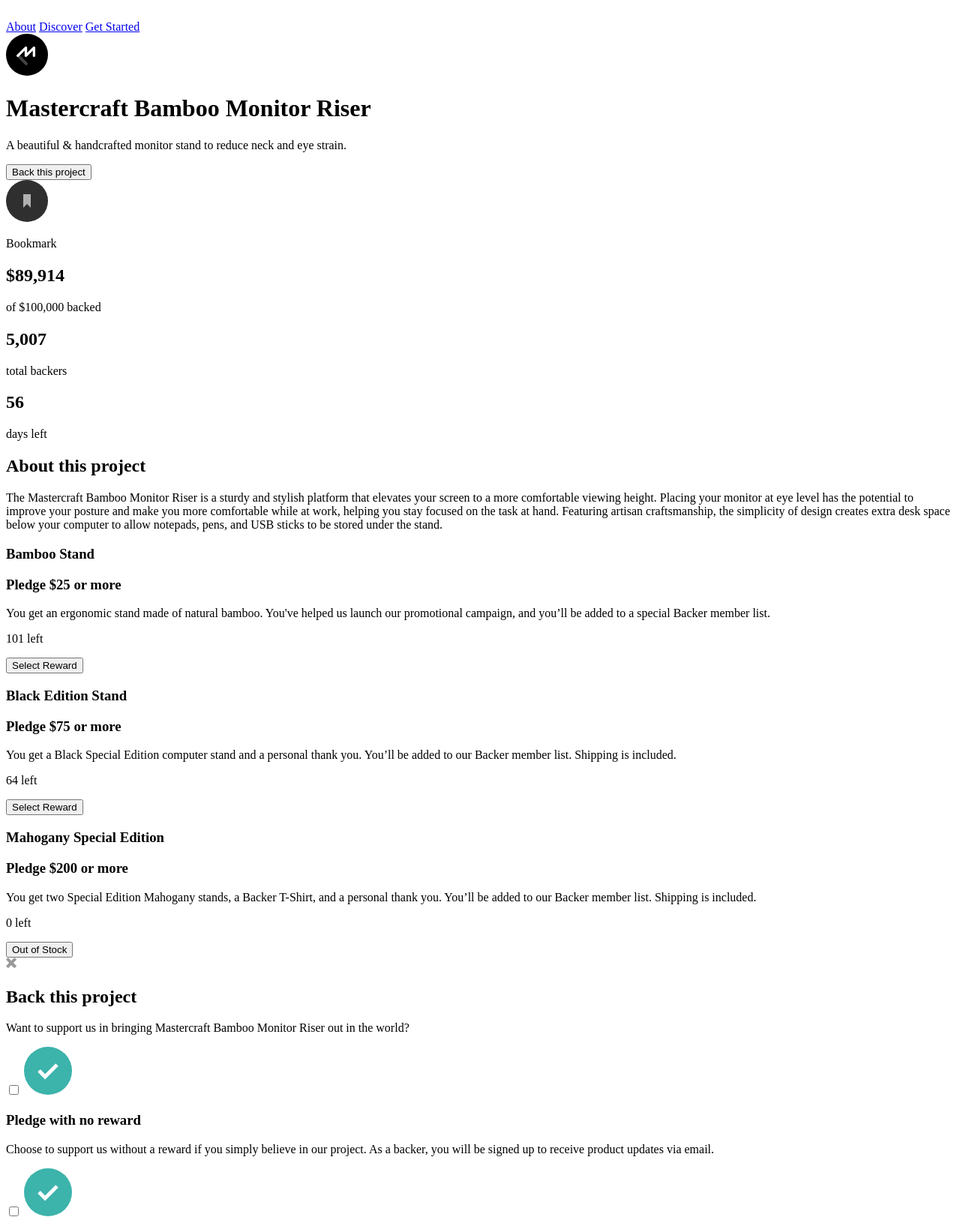
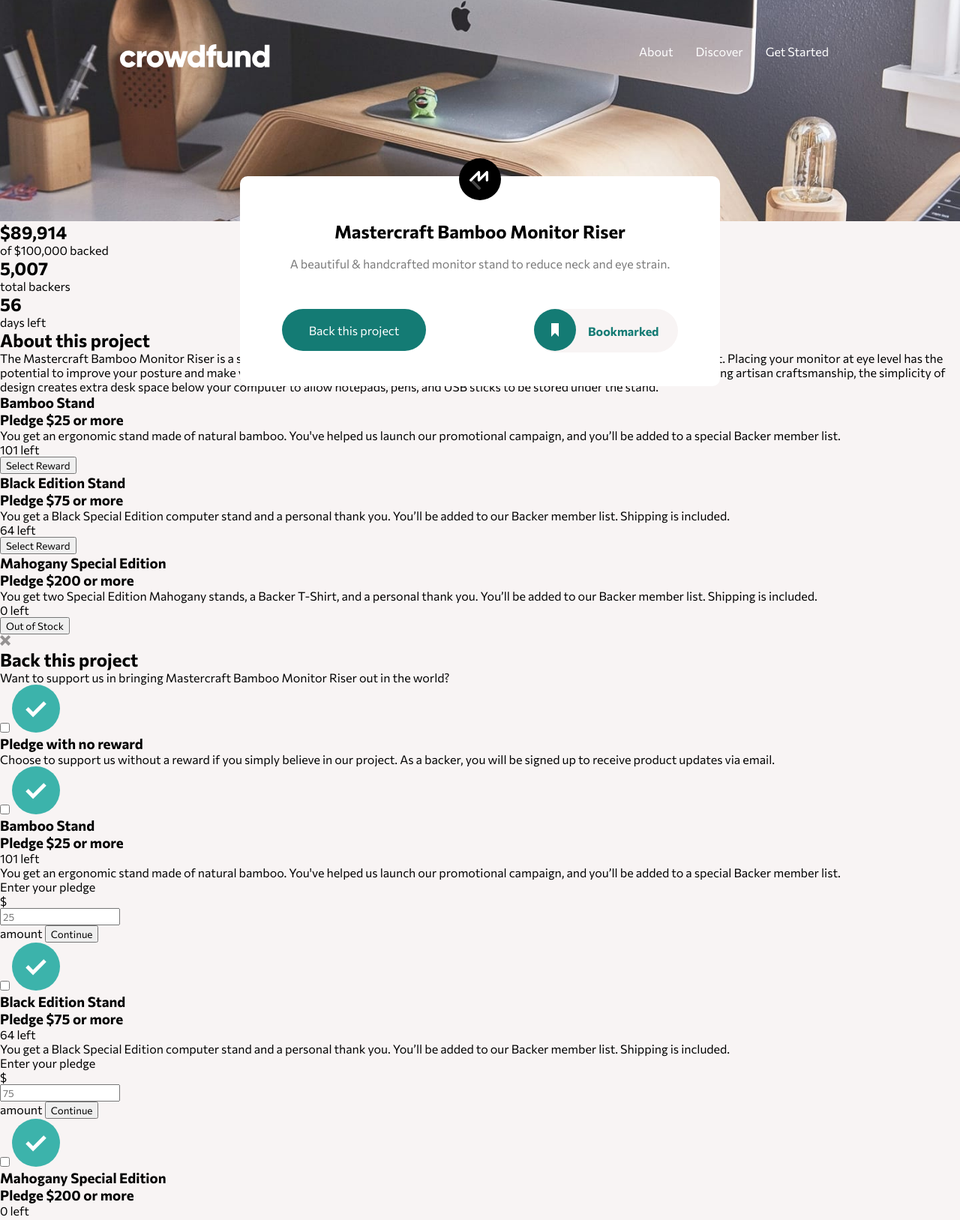
Before and after one commit to christie0902/crowdfunding-landingPage, a website built with Vite: page index.html in a window 1280 px wide. Shown: the part 5-1632 px from the top of the page at 75% size. Built offline with nearby package versions, Linux system fonts and the light colour scheme.

Commit message:
complete styling for header and nav

```diff
--- a/css/style.scss
+++ b/css/style.scss
@@ -0,0 +1,123 @@
+.attribution { font-size: 11px; text-align: center; }
+.attribution a { color: hsl(228, 45%, 44%); }
+
+$primary-color-moderate: hsl(176, 50%, 47%);
+$primary-color-dark: hsl(176, 72%, 28%);
+$neutral-color-black: hsl(0, 0%, 0%);
+$neutral-dark-gray: hsl(0, 0%, 48%);
+$light-gray:rgb(248, 244, 244);
+
+* {
+    box-sizing: border-box;
+    margin:0;
+    font-family: 'Commissioner', sans-serif;
+}
+
+body {
+    background-color:$light-gray;
+}
+
+.navbar {
+    display: flex;
+    justify-content: space-between;
+    align-items: flex-start;
+    background-image: url('../images/image-hero-desktop.jpg');
+    height: 300px;
+    background-repeat: no-repeat;
+    background-size: cover;
+    width: 100vw;
+    padding-top: 4rem;
+    padding-inline: 10em;
+
+    & img {
+        width: 200px;
+        object-fit: contain;
+    }
+
+    & .nav-links {
+       display: flex;
+       justify-content: space-between;
+       & a {
+        text-decoration: none;
+        color: white;
+        font-weight: 400;
+        font-size: 1rem;
+        margin-inline: 15px;
+        &:hover {
+            cursor: pointer;
+        }
+    }
+    }
+}
+
+.header {
+    display: flex;
+    width: 50vw;
+    height: 35vh;
+    border-radius: 10px;
+    flex-direction: column;
+    align-items: center;
+    margin-inline: auto;
+    background-color: white;
+    position: absolute;
+    top: 30vh;
+    left: 25vw;
+    & .logo-icon {
+        position: relative;
+        bottom: 3vh;
+    }
+    & h1 {
+        font-size: 1.5em;
+    }
+    & p {
+        margin-block: 1.2em;
+        color: $neutral-dark-gray;
+    }
+    &__bottom {
+        display: flex;
+        justify-content: space-between;
+
+        min-width: 95%;
+        padding-inline: 2.5em;
+        padding-top: 2em;
+        & button {
+            width: 12em;
+            height: 3.5em;
+            border-radius: 35px;
+            background-color: $primary-color-dark;
+            color: white;
+            font-size: 1em;
+            font-weight: 400;
+            border: none;
+            display: flex;
+            align-items: center;
+            justify-content: center;
+            padding-inline: 2em;
+            &:hover {
+                cursor: pointer;
+            }
+        }
+        & .header__bookmark {
+            display: flex;
+            width: 12em;
+            background-color: $light-gray;
+            border-radius: 35px;
+            & svg {
+                & circle {
+                    fill: $primary-color-dark;
+                }
+                & path {
+                    fill: white;
+                }
+            }
+            & p {
+                color: $primary-color-dark;
+                font-weight: bold;
+                padding-inline: 1em;
+            }
+            &:hover {
+                cursor: pointer;
+            }
+        }
+    }
+}
--- a/index.html
+++ b/index.html
@@ -1,17 +1,29 @@
 <!DOCTYPE html>
 <html lang="en">
   <head>
-  <meta charset="UTF-8">
-  <meta name="viewport" content="width=device-width, initial-scale=1.0"> <!-- displays site properly based on user's device -->
+    <meta charset="UTF-8" />
+    <meta name="viewport" content="width=device-width, initial-scale=1.0" />
+    <!-- displays site properly based on user's device -->
 
-  <link rel="icon" type="image/png" sizes="32x32" href="./images/favicon-32x32.png">
+    <link
+      rel="icon"
+      type="image/png"
+      sizes="32x32"
+      href="./images/favicon-32x32.png"
+    />
 
     <title>Crowdfunding Landing Page</title>
-  <link rel="stylesheet" href="./css/style.scss">
+    <link rel="preconnect" href="https://fonts.googleapis.com" />
+    <link rel="preconnect" href="https://fonts.gstatic.com" crossorigin />
+    <link
+      href="https://fonts.googleapis.com/css2?family=Commissioner:wght@400;500;700&display=swap"
+      rel="stylesheet"
+    />
+    <link rel="stylesheet" href="./css/style.scss" />
   </head>
   <body>
     <div class="navbar">
-    <img src="./images/logo.svg" alt="logo" class="logo">
+      <img src="./images/logo.svg" alt="logo" class="logo" />
       <nav class="nav-links">
         <a href="#">About</a>
         <a href="#">Discover</a>
@@ -21,15 +33,40 @@
 
     <header class="header">
       <div class="logo-icon">
-      <svg width="56" height="56" xmlns="http://www.w3.org/2000/svg"><g fill="none" fill-rule="evenodd"><circle fill="#000" cx="28" cy="28" r="28"/><g fill-rule="nonzero"><path d="M15.565 28.565a1.93 1.93 0 012.606-.113l.122.113 10.142 10.142a1.93 1.93 0 01-2.606 2.84l-.122-.112-10.142-10.142a1.93 1.93 0 010-2.728z" fill="#444"/><path d="M36.19 17.48c1.006-.996 2.706-.34 2.805 1.026l.005.126v10.736c0 .9-.737 1.629-1.646 1.629a1.64 1.64 0 01-1.642-1.507l-.005-.122v-6.805l-8.043 7.957c-1.006.996-2.707.34-2.806-1.026l-.004-.126v-6.805L16.81 30.52a1.66 1.66 0 01-2.224.095l-.105-.095a1.616 1.616 0 01-.096-2.2l.096-.103L25.336 17.48c1.006-.996 2.707-.34 2.806 1.026l.004.126v6.804l8.043-7.956z" fill="#FFF"/></g></g></svg>
+        <svg width="56" height="56" xmlns="http://www.w3.org/2000/svg">
+          <g fill="none" fill-rule="evenodd">
+            <circle fill="#000" cx="28" cy="28" r="28" />
+            <g fill-rule="nonzero">
+              <path
+                d="M15.565 28.565a1.93 1.93 0 012.606-.113l.122.113 10.142 10.142a1.93 1.93 0 01-2.606 2.84l-.122-.112-10.142-10.142a1.93 1.93 0 010-2.728z"
+                fill="#444"
+              />
+              <path
+                d="M36.19 17.48c1.006-.996 2.706-.34 2.805 1.026l.005.126v10.736c0 .9-.737 1.629-1.646 1.629a1.64 1.64 0 01-1.642-1.507l-.005-.122v-6.805l-8.043 7.957c-1.006.996-2.707.34-2.806-1.026l-.004-.126v-6.805L16.81 30.52a1.66 1.66 0 01-2.224.095l-.105-.095a1.616 1.616 0 01-.096-2.2l.096-.103L25.336 17.48c1.006-.996 2.707-.34 2.806 1.026l.004.126v6.804l8.043-7.956z"
+                fill="#FFF"
+              />
+            </g>
+          </g>
+        </svg>
       </div>
       <h1>Mastercraft Bamboo Monitor Riser</h1>
-    <p>A beautiful & handcrafted monitor stand to reduce neck and eye strain.</p>
+      <p>
+        A beautiful & handcrafted monitor stand to reduce neck and eye strain.
+      </p>
+
+      <div class="header__bottom">
           <button class="header__button">Back this project</button>
           <div class="header__bookmark">
-      <svg width="56" height="56" xmlns="http://www.w3.org/2000/svg"><g fill="none" fill-rule="evenodd"><circle fill="#2F2F2F" cx="28" cy="28" r="28"/><path fill="#B1B1B1" d="M23 19v18l5-5.058L33 37V19z"/></g></svg>
-      <p>Bookmark</p>
+            <svg width="56" height="56" xmlns="http://www.w3.org/2000/svg">
+              <g fill="none" fill-rule="evenodd">
+                <circle fill="#2F2F2F" cx="28" cy="28" r="28" />
+                <path fill="#B1B1B1" d="M23 19v18l5-5.058L33 37V19z" />
+              </g>
+            </svg>
+            <p>Bookmarked</p>
           </div>
+       </div>
+
     </header>
 
     <section class="overview">
@@ -52,23 +89,33 @@
 
     <section class="about">
       <h2 class="about__header">About this project</h2>
-    <p class="about__description">The Mastercraft Bamboo Monitor Riser is a sturdy and stylish platform that elevates your screen
-      to a more comfortable viewing height. Placing your monitor at eye level has the potential to improve
-      your posture and make you more comfortable while at work, helping you stay focused on the task at hand.
-
-      Featuring artisan craftsmanship, the simplicity of design creates extra desk space below your computer
-      to allow notepads, pens, and USB sticks to be stored under the stand.</p>
+      <p class="about__description">
+        The Mastercraft Bamboo Monitor Riser is a sturdy and stylish platform
+        that elevates your screen to a more comfortable viewing height. Placing
+        your monitor at eye level has the potential to improve your posture and
+        make you more comfortable while at work, helping you stay focused on the
+        task at hand. Featuring artisan craftsmanship, the simplicity of design
+        creates extra desk space below your computer to allow notepads, pens,
+        and USB sticks to be stored under the stand.
+      </p>
 
       <div class="about__option">
         <h3 class="about__option__header">Bamboo Stand</h3>
         <h3 class="about__option__side-header">Pledge $25 or more</h3>
 
-      <p class="about__option__text">You get an ergonomic stand made of natural bamboo. You've helped us launch our promotional campaign, and
-        you’ll be added to a special Backer member list.</p>
+        <p class="about__option__text">
+          You get an ergonomic stand made of natural bamboo. You've helped us
+          launch our promotional campaign, and you’ll be added to a special
+          Backer member list.
+        </p>
 
         <div class="about__option__last-row">
-        <p class="about__option__last-row_number"><span class="bold">101</span> left</p>
-        <button class="about__option__button button--active">Select Reward</button>
+          <p class="about__option__last-row_number">
+            <span class="bold">101</span> left
+          </p>
+          <button class="about__option__button button--active">
+            Select Reward
+          </button>
         </div>
       </div>
 
@@ -76,12 +123,18 @@
         <h3 class="about__option__header">Black Edition Stand</h3>
         <h3 class="about__option__side-header">Pledge $75 or more</h3>
 
-      <p class="about__option__text">You get a Black Special Edition computer stand and a personal thank you. You’ll be added to our Backer
-        member list. Shipping is included.</p>
+        <p class="about__option__text">
+          You get a Black Special Edition computer stand and a personal thank
+          you. You’ll be added to our Backer member list. Shipping is included.
+        </p>
 
         <div class="about__option__last-row">
-        <p class="about__option__last-row_number"><span class="bold">64</span> left</p>
-        <button class="about__option__button button--active">Select Reward</button>
+          <p class="about__option__last-row_number">
+            <span class="bold">64</span> left
+          </p>
+          <button class="about__option__button button--active">
+            Select Reward
+          </button>
         </div>
       </div>
 
@@ -89,53 +142,94 @@
         <h3 class="about__option__header">Mahogany Special Edition</h3>
         <h3 class="about__option__side-header">Pledge $200 or more</h3>
 
-      <p class="about__option__text"> You get two Special Edition Mahogany stands, a Backer T-Shirt, and a personal thank you. You’ll be added
-        to our Backer member list. Shipping is included.</p>
+        <p class="about__option__text">
+          You get two Special Edition Mahogany stands, a Backer T-Shirt, and a
+          personal thank you. You’ll be added to our Backer member list.
+          Shipping is included.
+        </p>
 
         <div class="about__option__last-row">
-        <p class="about__option__last-row_number"><span class="bold">0</span> left</p>
-        <button class="about__option__button button--inactive">Out of Stock</button>
+          <p class="about__option__last-row_number">
+            <span class="bold">0</span> left
+          </p>
+          <button class="about__option__button button--inactive">
+            Out of Stock
+          </button>
         </div>
       </div>
     </section>
 
-
     <!-- Selection modal start -->
     <div class="modal">
       <div class="modal__close-icon">
-      <svg width="15" height="15" xmlns="http://www.w3.org/2000/svg"><path d="M11.314 0l2.828 2.828L9.9 7.071l4.243 4.243-2.828 2.828L7.07 9.9l-4.243 4.243L0 11.314 4.242 7.07 0 2.828 2.828 0l4.243 4.242L11.314 0z" fill="#000" fill-rule="evenodd" opacity=".4"/></svg>
+        <svg width="15" height="15" xmlns="http://www.w3.org/2000/svg">
+          <path
+            d="M11.314 0l2.828 2.828L9.9 7.071l4.243 4.243-2.828 2.828L7.07 9.9l-4.243 4.243L0 11.314 4.242 7.07 0 2.828 2.828 0l4.243 4.242L11.314 0z"
+            fill="#000"
+            fill-rule="evenodd"
+            opacity=".4"
+          />
+        </svg>
       </div>
       <h2>Back this project</h2>
-    <p>Want to support us in bringing Mastercraft Bamboo Monitor Riser out in the world?</p>
+      <p>
+        Want to support us in bringing Mastercraft Bamboo Monitor Riser out in
+        the world?
+      </p>
 
       <div class="modal__option">
         <div class="modal__option__checkbox">
-        <input type="checkbox" name="checkbox" id="checkbox">
-        <svg width="64" height="64" xmlns="http://www.w3.org/2000/svg"><g fill="none" fill-rule="evenodd"><circle fill="#3CB3AB" cx="32" cy="32" r="32"/><path stroke="#FFF" stroke-width="5" d="M20 31.86L28.093 40 44 24"/></g></svg>
+          <input type="checkbox" name="checkbox" id="checkbox" />
+          <svg width="64" height="64" xmlns="http://www.w3.org/2000/svg">
+            <g fill="none" fill-rule="evenodd">
+              <circle fill="#3CB3AB" cx="32" cy="32" r="32" />
+              <path
+                stroke="#FFF"
+                stroke-width="5"
+                d="M20 31.86L28.093 40 44 24"
+              />
+            </g>
+          </svg>
         </div>
         <h3 modal__option__header>Pledge with no reward</h3>
-      <p>Choose to support us without a reward if you simply believe in our project. As a backer,
-        you will be signed up to receive product updates via email.</p>
+        <p>
+          Choose to support us without a reward if you simply believe in our
+          project. As a backer, you will be signed up to receive product updates
+          via email.
+        </p>
       </div>
 
       <div class="modal__option">
         <div class="modal__option__checkbox">
-        <input type="checkbox" name="checkbox" id="checkbox">
-        <svg width="64" height="64" xmlns="http://www.w3.org/2000/svg"><g fill="none" fill-rule="evenodd"><circle fill="#3CB3AB" cx="32" cy="32" r="32"/><path stroke="#FFF" stroke-width="5" d="M20 31.86L28.093 40 44 24"/></g></svg>
+          <input type="checkbox" name="checkbox" id="checkbox" />
+          <svg width="64" height="64" xmlns="http://www.w3.org/2000/svg">
+            <g fill="none" fill-rule="evenodd">
+              <circle fill="#3CB3AB" cx="32" cy="32" r="32" />
+              <path
+                stroke="#FFF"
+                stroke-width="5"
+                d="M20 31.86L28.093 40 44 24"
+              />
+            </g>
+          </svg>
         </div>
 
         <h3 modal__option__header>Bamboo Stand</h3>
         <h3 class="modal__option__side-header">Pledge $25 or more</h3>
         <p class="modal__option_number"><span class="bold">101</span> left</p>
-      <p>You get an ergonomic stand made of natural bamboo. You've helped us launch our promotional campaign, and
-        you’ll be added to a special Backer member list.</p>
+        <p>
+          You get an ergonomic stand made of natural bamboo. You've helped us
+          launch our promotional campaign, and you’ll be added to a special
+          Backer member list.
+        </p>
         <!-- Selected pledge start -->
         <div class="modal__option--selected">
           <p>Enter your pledge</p>
           <div class="modal__option__amount-input">
             <div>$</div>
-          <input type="number" name="amount" id="mount" placeholder="25">
-        </div>amount
+            <input type="number" name="amount" id="mount" placeholder="25" />
+          </div>
+          amount
           <button>Continue</button>
         </div>
         <!-- Selected pledge end -->
@@ -143,21 +237,33 @@
 
       <div class="modal__option">
         <div class="modal__option__checkbox">
-        <input type="checkbox" name="checkbox" id="checkbox">
-        <svg width="64" height="64" xmlns="http://www.w3.org/2000/svg"><g fill="none" fill-rule="evenodd"><circle fill="#3CB3AB" cx="32" cy="32" r="32"/><path stroke="#FFF" stroke-width="5" d="M20 31.86L28.093 40 44 24"/></g></svg>
+          <input type="checkbox" name="checkbox" id="checkbox" />
+          <svg width="64" height="64" xmlns="http://www.w3.org/2000/svg">
+            <g fill="none" fill-rule="evenodd">
+              <circle fill="#3CB3AB" cx="32" cy="32" r="32" />
+              <path
+                stroke="#FFF"
+                stroke-width="5"
+                d="M20 31.86L28.093 40 44 24"
+              />
+            </g>
+          </svg>
         </div>
         <h3 modal__option__header>Black Edition Stand</h3>
         <h3 class="modal__option__side-header">Pledge $75 or more</h3>
         <p class="modal__option_number"><span class="bold">64</span> left</p>
-      <p>  You get a Black Special Edition computer stand and a personal thank you. You’ll be added to our Backer
-        member list. Shipping is included.</p>
+        <p>
+          You get a Black Special Edition computer stand and a personal thank
+          you. You’ll be added to our Backer member list. Shipping is included.
+        </p>
         <!-- Selected pledge start -->
         <div class="modal__option--selected">
           <p>Enter your pledge</p>
           <div class="modal__option__amount-input">
             <div>$</div>
-            <input type="number" name="amount" id="mount" placeholder="75">
-          </div>amount
+            <input type="number" name="amount" id="mount" placeholder="75" />
+          </div>
+          amount
           <button>Continue</button>
         </div>
         <!-- Selected pledge end -->
@@ -165,33 +271,59 @@
 
       <div class="modal__option option--inactive">
         <div class="modal__option__checkbox">
-        <input type="checkbox" name="checkbox" id="checkbox">
-        <svg width="64" height="64" xmlns="http://www.w3.org/2000/svg"><g fill="none" fill-rule="evenodd"><circle fill="#3CB3AB" cx="32" cy="32" r="32"/><path stroke="#FFF" stroke-width="5" d="M20 31.86L28.093 40 44 24"/></g></svg>
+          <input type="checkbox" name="checkbox" id="checkbox" />
+          <svg width="64" height="64" xmlns="http://www.w3.org/2000/svg">
+            <g fill="none" fill-rule="evenodd">
+              <circle fill="#3CB3AB" cx="32" cy="32" r="32" />
+              <path
+                stroke="#FFF"
+                stroke-width="5"
+                d="M20 31.86L28.093 40 44 24"
+              />
+            </g>
+          </svg>
         </div>
         <h3 modal__option__header>Mahogany Special Edition</h3>
         <h3 class="modal__option__side-header">Pledge $200 or more</h3>
         <p class="modal__option_number"><span class="bold">0</span> left</p>
-      <p> You get two Special Edition Mahogany stands, a Backer T-Shirt, and a personal thank you. You’ll be added
-        to our Backer member list. Shipping is included.</p>
+        <p>
+          You get two Special Edition Mahogany stands, a Backer T-Shirt, and a
+          personal thank you. You’ll be added to our Backer member list.
+          Shipping is included.
+        </p>
         <!-- Selected pledge start -->
         <div class="modal__option--selected">
           <p>Enter your pledge</p>
           <div class="modal__option__amount-input">
             <div>$</div>
-              <input type="number" name="amount" id="mount" placeholder="200">
-            </div>amount
+            <input type="number" name="amount" id="mount" placeholder="200" />
+          </div>
+          amount
           <button>Continue</button>
         </div>
         <!-- Selected pledge end -->
       </div>
-
     </div>
     <!-- Success modal start -->
     <div class="success-modal">
-    <div class="success-modal__icon"><svg width="64" height="64" xmlns="http://www.w3.org/2000/svg"><g fill="none" fill-rule="evenodd"><circle fill="#3CB3AB" cx="32" cy="32" r="32"/><path stroke="#FFF" stroke-width="5" d="M20 31.86L28.093 40 44 24"/></g></svg></div>
+      <div class="success-modal__icon">
+        <svg width="64" height="64" xmlns="http://www.w3.org/2000/svg">
+          <g fill="none" fill-rule="evenodd">
+            <circle fill="#3CB3AB" cx="32" cy="32" r="32" />
+            <path
+              stroke="#FFF"
+              stroke-width="5"
+              d="M20 31.86L28.093 40 44 24"
+            />
+          </g>
+        </svg>
+      </div>
       <h3>Thanks for your support!</h3>
-    <p>Your pledge brings us one step closer to sharing Mastercraft Bamboo Monitor Riser worldwide. You will get
-      an email once our campaign is completed.</p>
+      <p>
+        Your pledge brings us one step closer to sharing Mastercraft Bamboo
+        Monitor Riser worldwide. You will get an email once our campaign is
+        completed.
+      </p>
       <button>Got it!</button>
     </div>
     <!-- Success modal end -->
```
Lines whose indentation alone changed are shown as unchanged.
